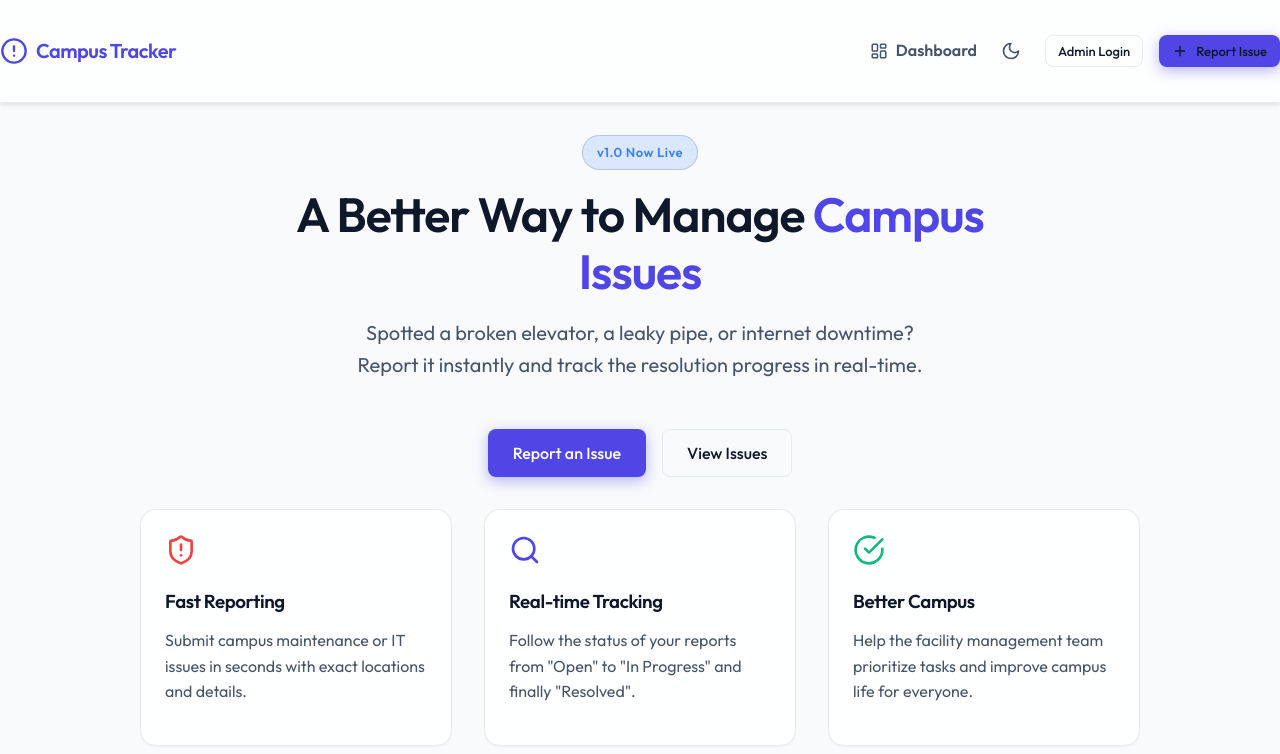
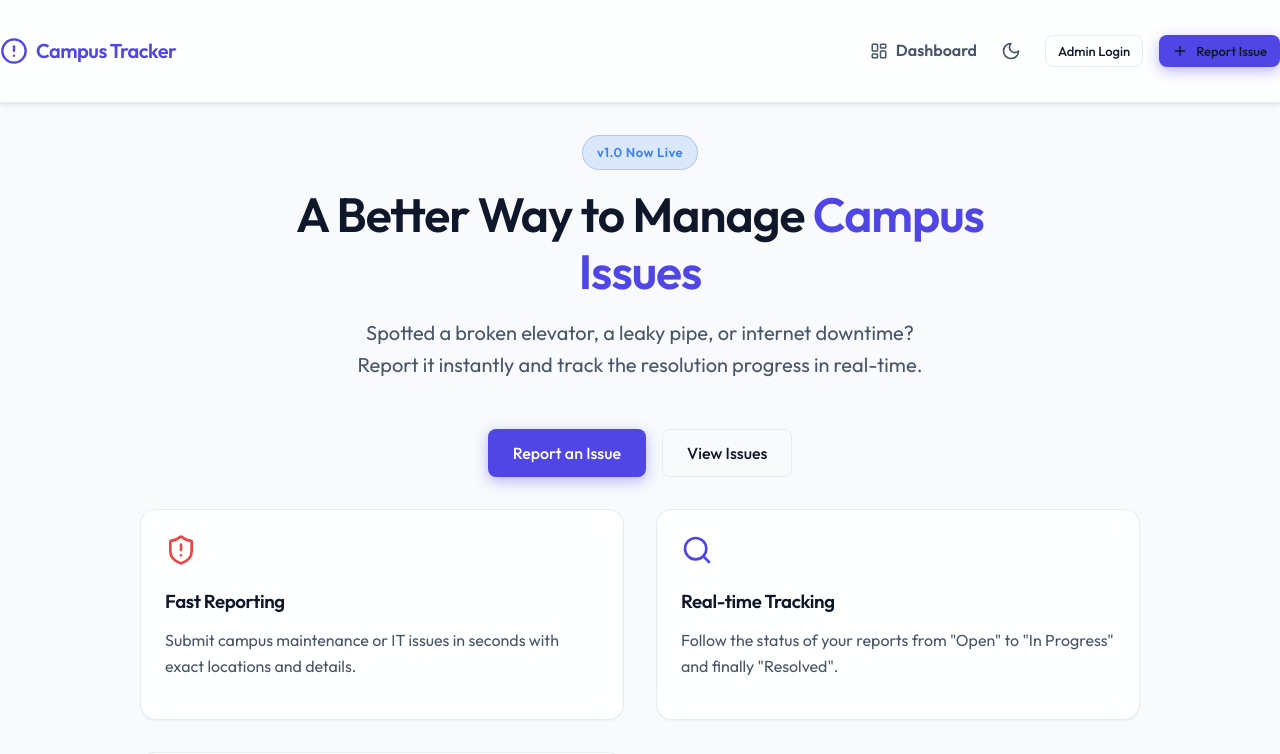
Before and after one commit to MoonxWater/campus-issue-tracker, a React (Vite) app in the folder frontend/: page / in a window 1280 px wide. Shown: the top 754 px of the page. Built offline with nearby package versions, Linux system fonts and the light colour scheme; no server answers.

Commit message:
minor bug fixes

```diff
--- a/frontend/index.html
+++ b/frontend/index.html
@@ -3,7 +3,7 @@
   <head>
     <meta charset="UTF-8" />
     <link rel="icon" type="image/svg+xml" href="/favicon.png" />
-    <meta name="viewport" content="width=device-width, initial-scale=1.0" />
+    <meta name="viewport" content="width=device-width, initial-scale=1.0, maximum-scale=1.0, viewport-fit=cover" />
     <title>Campus Issue Tracker</title>
   </head>
   <body>
--- a/frontend/src/index.css
+++ b/frontend/src/index.css
@@ -97,6 +97,7 @@ a:hover {
   display: flex;
   flex-direction: column;
   min-height: 100vh;
+  padding-bottom: env(safe-area-inset-bottom);
 }
 
 .main-content {
@@ -264,7 +265,7 @@ a:hover {
   background: var(--surface-color);
   border: 1px solid var(--border-color);
   border-radius: var(--radius-sm);
-  font-size: 15px;
+  font-size: 16px; /* Prevents auto-zoom on iOS */
   font-family: inherit;
   color: var(--text-color);
   transition: all 0.2s ease;
--- a/frontend/src/pages/HomePage.jsx
+++ b/frontend/src/pages/HomePage.jsx
@@ -27,7 +27,7 @@ const HomePage = () => {
         </Link>
       </div>
 
-      <div className="grid mt-8" style={{ gridTemplateColumns: 'repeat(3, 1fr)', gap: '2rem', maxWidth: '1000px', textAlign: 'left' }}>
+      <div className="grid mt-8" style={{ gap: '2rem', maxWidth: '1000px', textAlign: 'left', width: '100%' }}>
         <div className="card">
           <ShieldAlert size={32} style={{ color: 'var(--danger-color)', marginBottom: '1rem' }} />
           <h3>Fast Reporting</h3>
```
